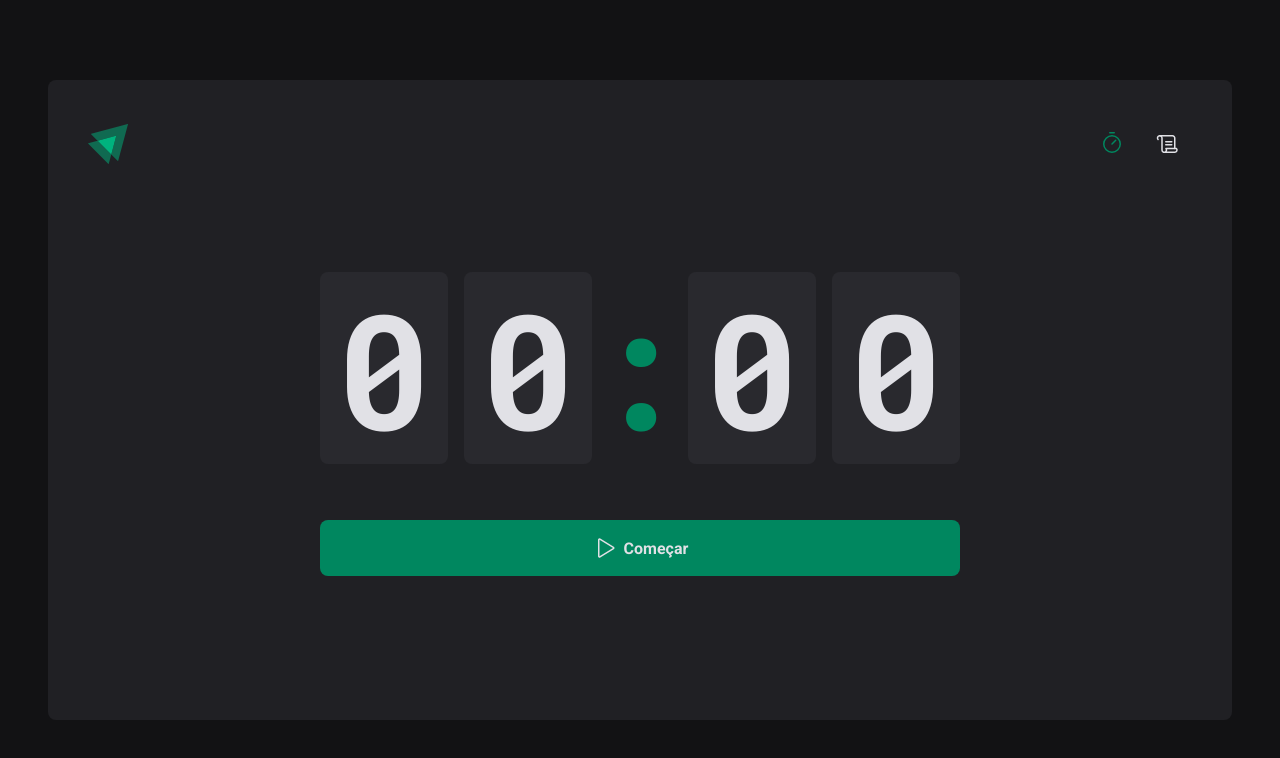
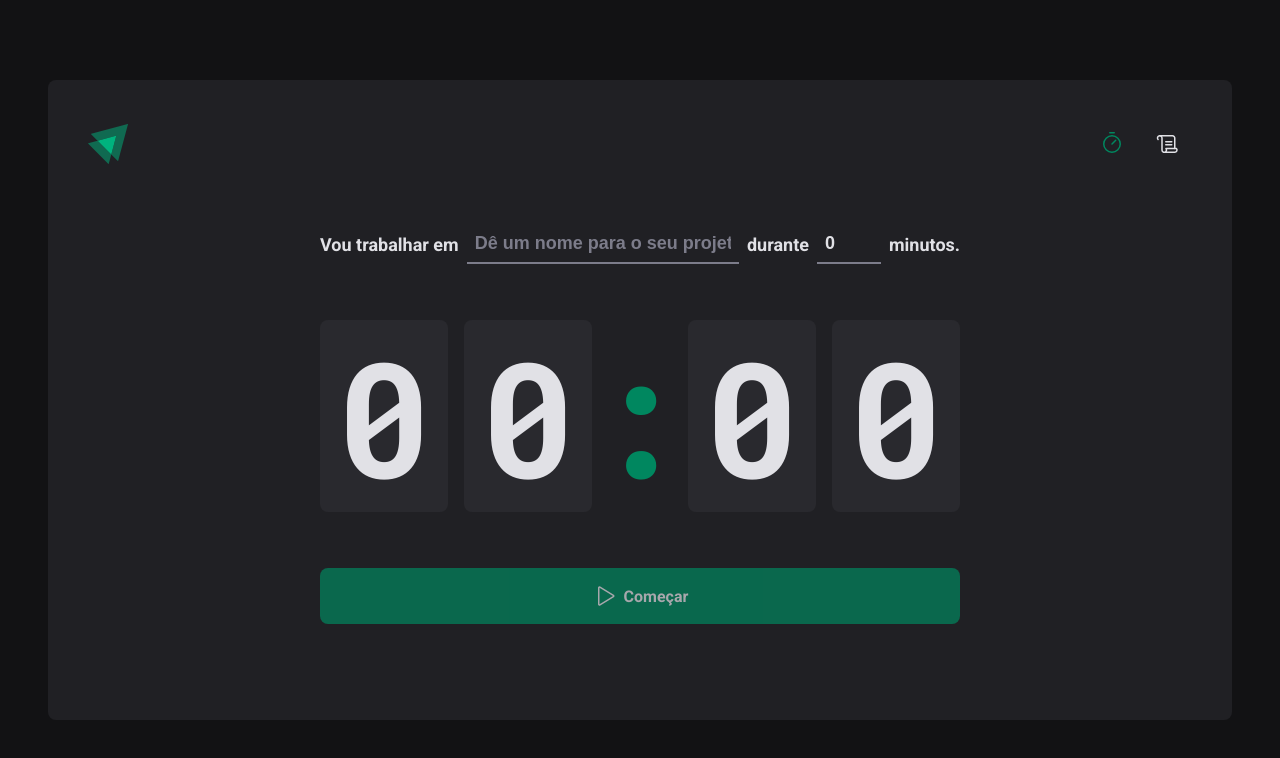
Before and after one commit to WagnerReis/Pomodoro-timer, a React (Vite) app: page / in a window 1280 px wide. Shown: the top 758 px of the page. Built offline with nearby package versions, Linux system fonts and the light colour scheme.

Commit message:
refactor(Home): move state management to context and use FormProvider

```diff
--- a/src/pages/Home/components/Countdown/index.tsx
+++ b/src/pages/Home/components/Countdown/index.tsx
@@ -1,12 +1,16 @@
-import { useContext, useEffect, useState } from "react";
+import { useContext, useEffect } from "react";
 import { CountdownContainer, Separator } from "./styles";
 import { differenceInSeconds } from "date-fns";
 import { CyclesContext } from "../..";
 
 export function Countdown() {
-  const { activeCycle, activeCycleId, markCurrentCycleAsFinished } =
-    useContext(CyclesContext);
-  const [amountSecondsPassed, setAmountSecondsPassed] = useState(0);
+  const {
+    activeCycle,
+    activeCycleId,
+    markCurrentCycleAsFinished,
+    amountSecondsPassed,
+    setSecondsPassed,
+  } = useContext(CyclesContext);
 
   const totalSeconds = activeCycle ? activeCycle.minutesAmount * 60 : 0;
 
@@ -37,10 +41,10 @@
         if (secondsDifference > totalSeconds) {
           markCurrentCycleAsFinished();
 
-          setAmountSecondsPassed(totalSeconds);
+          setSecondsPassed(totalSeconds);
           clearInterval(interval);
         } else {
-          setAmountSecondsPassed(secondsDifference);
+          setSecondsPassed(secondsDifference);
         }
       }, 1000);
     }
@@ -48,7 +52,13 @@
     return () => {
       clearInterval(interval);
     };
-  }, [activeCycle, totalSeconds, activeCycleId, markCurrentCycleAsFinished]);
+  }, [
+    activeCycle,
+    totalSeconds,
+    activeCycleId,
+    markCurrentCycleAsFinished,
+    setSecondsPassed,
+  ]);
 
   return (
     <CountdownContainer>
--- a/src/pages/Home/components/NewCycleForm/index.tsx
+++ b/src/pages/Home/components/NewCycleForm/index.tsx
@@ -1,25 +1,11 @@
-import { useForm } from "react-hook-form";
 import { FormContainer, MinutesAmountInput, TaskInput } from "./styles";
-import { zodResolver } from "@hookform/resolvers/zod";
-import * as zod from "zod";
-const newCycleFormValidationSchema = zod.object({
-  task: zod.string().min(1, "Informe a tarefa"),
-  minutesAmount: zod
-    .number()
-    .min(5, "O ciclo precisa ser de no mínimo 5 minutos")
-    .max(60, "O ciclo precisa ser de no máximo 60 minutos"),
-});
-
-type NewCycleFormData = zod.infer<typeof newCycleFormValidationSchema>;
+import { useContext } from "react";
+import { CyclesContext } from "../..";
+import { useFormContext } from "react-hook-form";
 
 export function NewCycleForm() {
-  const { register, handleSubmit, watch, reset } = useForm<NewCycleFormData>({
-    resolver: zodResolver(newCycleFormValidationSchema),
-    defaultValues: {
-      task: "",
-      minutesAmount: 0,
-    },
-  });
+  const { activeCycle } = useContext(CyclesContext);
+  const { register } = useFormContext();
 
   return (
     <FormContainer>
--- a/src/pages/Home/index.tsx
+++ b/src/pages/Home/index.tsx
@@ -1,15 +1,14 @@
 import { HandPalm, Play } from "phosphor-react";
-import { useForm } from "react-hook-form";
+import { FormProvider, useForm } from "react-hook-form";
 import { zodResolver } from "@hookform/resolvers/zod";
 import * as zod from "zod";
-import { differenceInSeconds } from "date-fns";
 
 import {
   HomeContainer,
   StartCountdownButton,
   StopCountdownButton,
 } from "./styles";
-import { createContext, useEffect, useState } from "react";
+import { createContext, useState } from "react";
 import { NewCycleForm } from "./components/NewCycleForm";
 import { Countdown } from "./components/Countdown";
 
@@ -25,16 +24,43 @@
 interface CyclesContentType {
   activeCycle: Cycle | undefined;
   activeCycleId: string | null;
+  amountSecondsPassed: number;
   markCurrentCycleAsFinished: () => void;
+  setSecondsPassed: (seconds: number) => void;
 }
+
+const newCycleFormValidationSchema = zod.object({
+  task: zod.string().min(1, "Informe a tarefa"),
+  minutesAmount: zod
+    .number()
+    .min(5, "O ciclo precisa ser de no mínimo 5 minutos")
+    .max(60, "O ciclo precisa ser de no máximo 60 minutos"),
+});
+
+type NewCycleFormData = zod.infer<typeof newCycleFormValidationSchema>;
 
 export const CyclesContext = createContext({} as CyclesContentType);
 
 export function Home() {
   const [cycles, setCycles] = useState<Cycle[]>([]);
   const [activeCycleId, setActiveCycleId] = useState<string | null>(null);
+  const [amountSecondsPassed, setAmountSecondsPassed] = useState(0);
 
   const activeCycle = cycles.find((cycle) => cycle.id === activeCycleId);
+
+  function setSecondsPassed(seconds: number) {
+    setAmountSecondsPassed(seconds);
+  }
+
+  const newCycleForm = useForm<NewCycleFormData>({
+    resolver: zodResolver(newCycleFormValidationSchema),
+    defaultValues: {
+      task: "",
+      minutesAmount: 0,
+    },
+  });
+
+  const { handleSubmit, watch, reset } = newCycleForm;
 
   function markCurrentCycleAsFinished() {
     setCycles((state) =>
@@ -48,22 +74,22 @@
     );
   }
 
-  // function handleCreateNewCycle(data: NewCycleFormData) {
-  //   const id = String(new Date().getTime());
+  function handleCreateNewCycle(data: NewCycleFormData) {
+    const id = String(new Date().getTime());
 
-  //   const newCycle: Cycle = {
-  //     id,
-  //     task: data.task,
-  //     minutesAmount: data.minutesAmount,
-  //     startDate: new Date(),
-  //   };
+    const newCycle: Cycle = {
+      id,
+      task: data.task,
+      minutesAmount: data.minutesAmount,
+      startDate: new Date(),
+    };
 
-  //   setCycles((state) => [...state, newCycle]);
-  //   setActiveCycleId(id);
-  //   setAmountSecondsPassed(0);
+    setCycles((state) => [...state, newCycle]);
+    setActiveCycleId(id);
+    setAmountSecondsPassed(0);
 
-  //   reset();
-  // }
+    reset();
+  }
 
   function handleInterrupCycle() {
     setCycles((state) =>
@@ -78,16 +104,24 @@
     setActiveCycleId(null);
   }
 
-  // const task = watch("task");
-  // const isSubmitDisabled = !task;
+  const task = watch("task");
+  const isSubmitDisabled = !task;
 
   return (
     <HomeContainer>
-      <form /*onSubmit={handleSubmit(handleCreateNewCycle)}*/ action="">
+      <form onSubmit={handleSubmit(handleCreateNewCycle)} action="">
         <CyclesContext.Provider
-          value={{ activeCycle, activeCycleId, markCurrentCycleAsFinished }}
+          value={{
+            activeCycle,
+            activeCycleId,
+            markCurrentCycleAsFinished,
+            amountSecondsPassed,
+            setSecondsPassed,
+          }}
         >
-          {/* <NewCycleForm /> */}
+          <FormProvider {...newCycleForm}>
+            <NewCycleForm />
+          </FormProvider>
           <Countdown />
         </CyclesContext.Provider>
 
@@ -97,7 +131,7 @@
             Interromper
           </StopCountdownButton>
         ) : (
-          <StartCountdownButton /*disabled={isSubmitDisabled}*/ type="submit">
+          <StartCountdownButton disabled={isSubmitDisabled} type="submit">
             <Play size={24} />
             Começar
           </StartCountdownButton>
```
